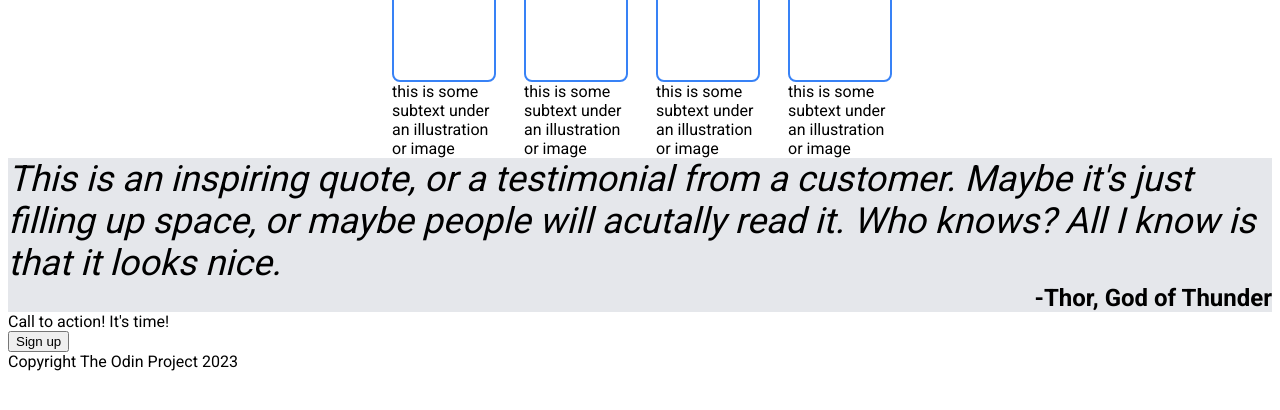
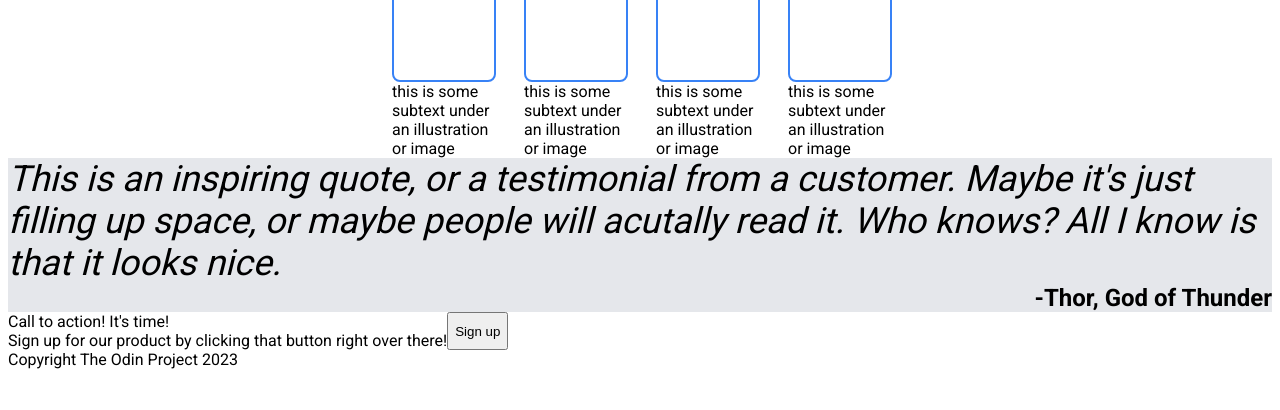
Before and after one commit to kyunliu/landing_page, a plain HTML site: page index.html in a window 1280 px wide. Shown: the part 222-632 px from the top of the page. Drawn offline with Linux system fonts and the light colour scheme.

Commit message:
Set up position for section four

```diff
--- a/index.html
+++ b/index.html
@@ -57,6 +57,7 @@
         <div class="four">
             <div class="calltext">
                 <div class="call">Call to action! It's time!</div>
+                <div class="subcall">Sign up for our product by clicking that button right over there!</div>
             </div>
             <button class="callsignup">Sign up</button>
         </div>
--- a/style.css
+++ b/style.css
@@ -84,3 +84,8 @@ a {
     font-weight: bold;
     align-self: flex-end;
 }
+
+.four {
+    display: flex;
+    flex-direction: row;
+}
```
